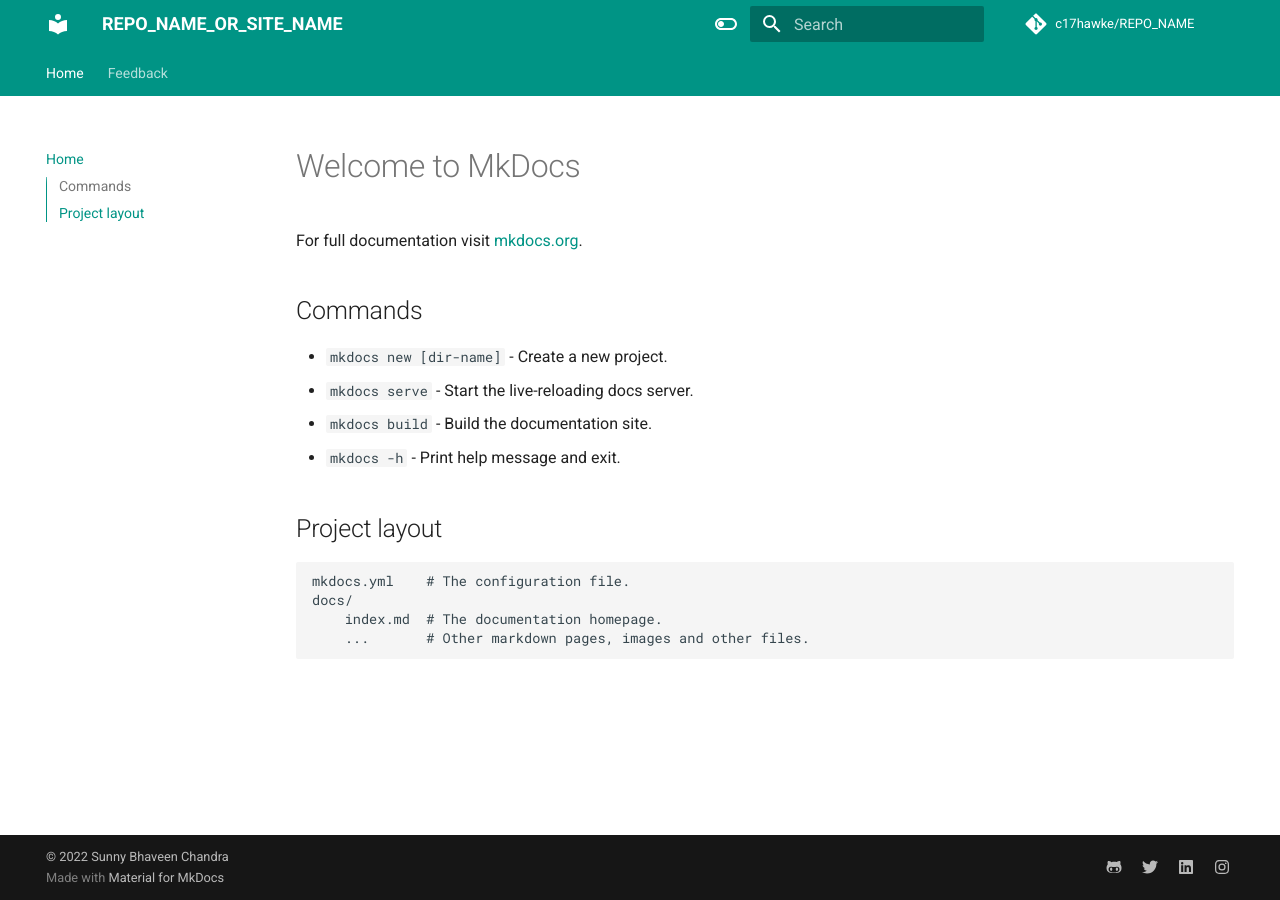
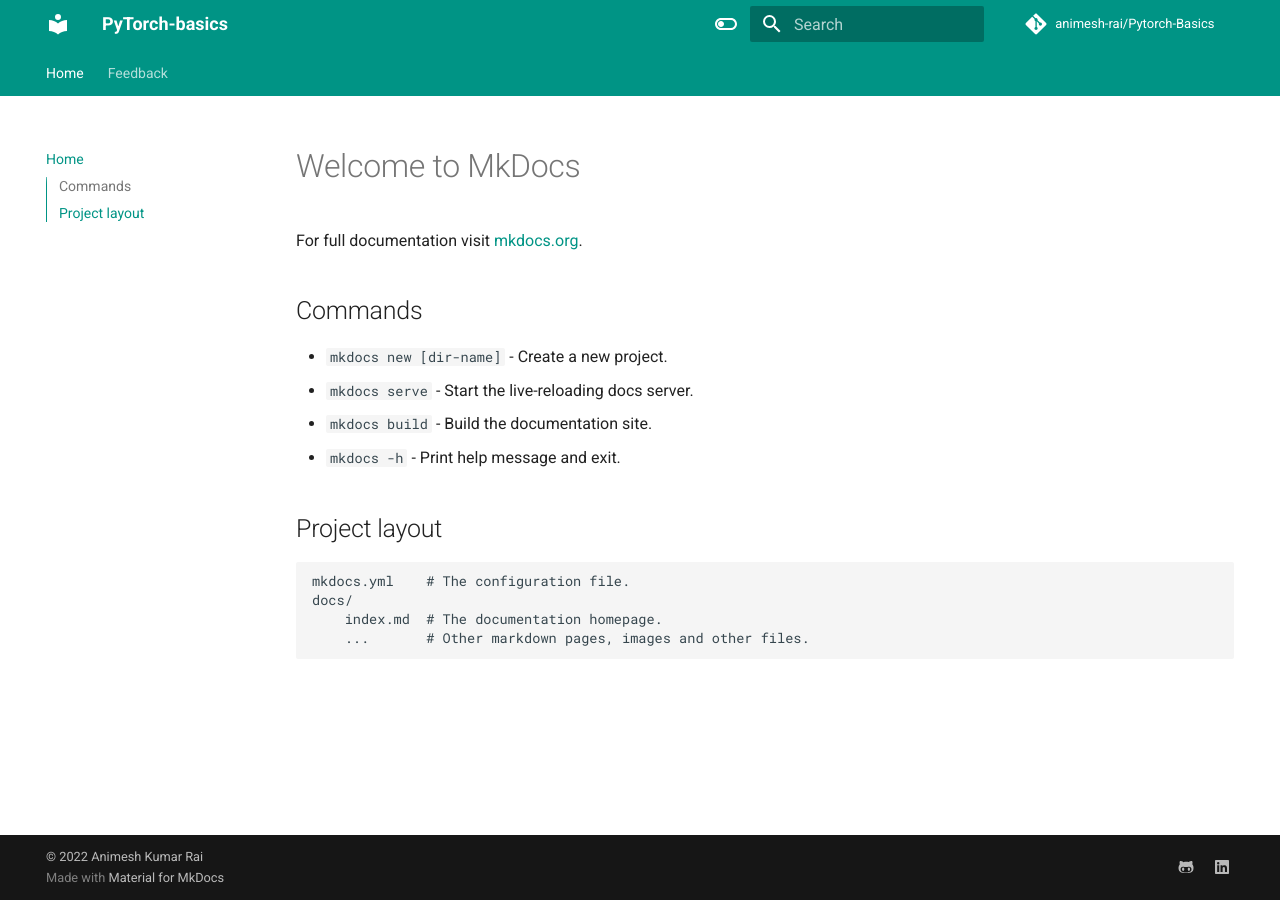
Before and after one commit to animesh-rai/Pytorch-Basics, an MkDocs documentation site: the page built from docs/index.md, in a window 1280 px wide. Built offline with MkDocs 1.6.1 and Material for MkDocs 9.7.7, drawn with Linux system fonts in a browser that asks for light colours; comment, search, counter and statistics services are not loaded.

Commit message:
mkdocs update

```diff
--- a/mkdocs.yml
+++ b/mkdocs.yml
@@ -1,17 +1,17 @@
 # Project information
-site_name: REPO_NAME_OR_SITE_NAME
+site_name: PyTorch-basics
 # defeine TOC or order of website-
 nav:
   - Home: index.md
   - Feedback: feedback.md
 
-site_author: Sunny Bhaveen Chandra
+site_author: Animesh Kumar Rai
 site_description: >-
   DESCRIPTION
 
 # Repository
-repo_name: c17hawke/REPO_NAME
-repo_url: https://github.com/c17hawke/REPO_NAME
+repo_name: animesh-rai/Pytorch-Basics
+repo_url: https://github.com/animesh-rai/Pytorch-Basics
 
 # Configuration
 theme:
@@ -40,13 +40,9 @@ theme:
 extra:
   social:
     - icon: fontawesome/brands/github-alt
-      link: https://github.com/c17hawke
-    - icon: fontawesome/brands/twitter
-      link: https://twitter.com/c17hawke
+      link: https://github.com/animesh-rai
     - icon: fontawesome/brands/linkedin
-      link: https://linkedin.com/in/c17hawke
-    - icon: fontawesome/brands/instagram
-      link: https://www.instagram.com/c17hawke/
+      link: https://linkedin.com/in/animesh-rai8935
 
 extra_javascript:
   - https://cdnjs.cloudflare.com/ajax/libs/mathjax/2.7.0/MathJax.js?config=TeX-MML-AM_CHTML
@@ -69,4 +65,4 @@ plugins:
   - search
 
 copyright: |
-  &copy; 2022 <a href="https://github.com/c17hawke"  target="_blank" rel="noopener">Sunny Bhaveen Chandra</a>
+  &copy; 2022 <a href="https://github.com/animesh-rai"  target="_blank" rel="noopener">Animesh Kumar Rai</a>
```
